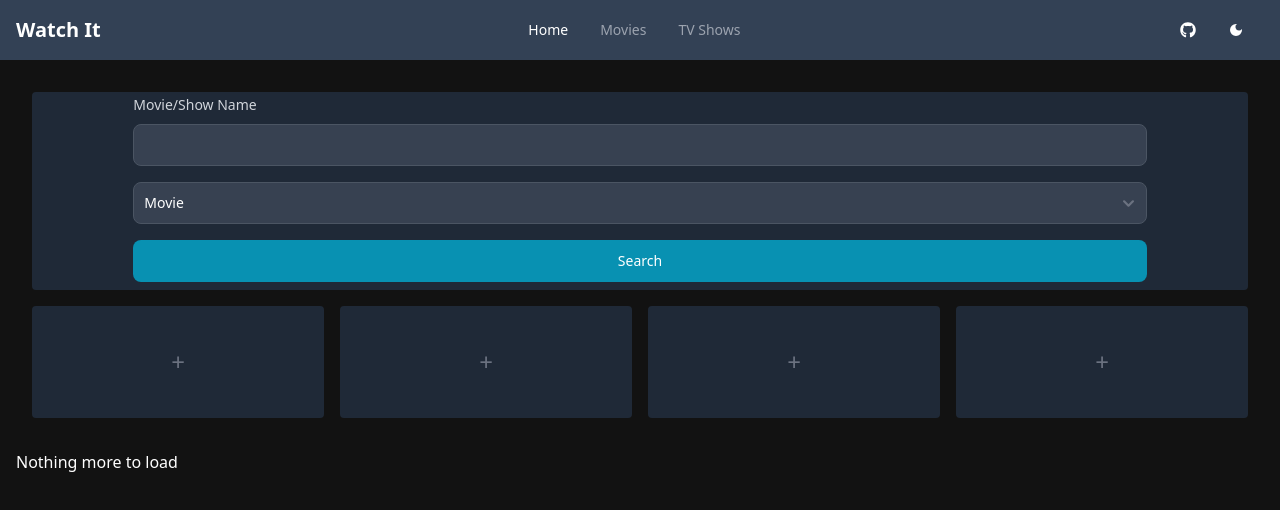
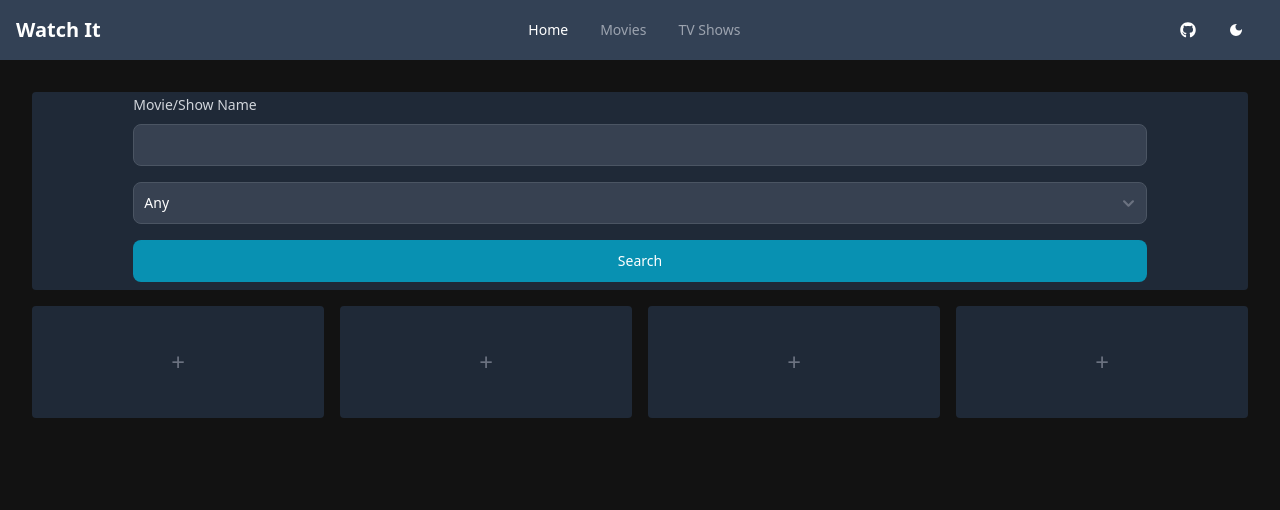
Before and after one commit to daniel-sockness/watch-it, a Next.js app: page / in a window 1280 px wide. Shown: the top 510 px of the page. Built offline with nearby package versions, Linux system fonts and the light colour scheme; no server answers.

Commit message:
Removed infinite scroll due to rate limit on TMDB api (Will investigate workaround later)

```diff
--- a/pages/index.tsx
+++ b/pages/index.tsx
@@ -1,58 +1,21 @@
+//TODO Add Infinite Scroll to this page
+
 import { Label, TextInput, Select, Button } from "flowbite-react";
-import React, { useEffect, useState } from "react";
+import { useState } from "react";
 import axios from "axios";
-import { useInView } from "react-intersection-observer";
-import { useInfiniteQuery, useQueryClient } from "react-query";
 export default function Home() {
-	const queryClient = useQueryClient();
+	const [data, setData] = useState([]);
 	const [title, setTitle] = useState("");
-	const [type, setType] = useState("movie");
+	const [type, setType] = useState("all");
 	const handleSubmit = async () => {
 		console.log("Clicked submitting search");
 		var response = await axios.post("/api/search", {
 			search: title,
 			type: type,
 		});
+		setData(response.data);
 		console.log(response.data);
 	};
-
-	const { ref, inView } = useInView();
-
-	const {
-		status,
-		data,
-		error,
-		isFetching,
-		isFetchingNextPage,
-		isFetchingPreviousPage,
-		fetchNextPage,
-		fetchPreviousPage,
-		hasNextPage,
-		hasPreviousPage,
-	} = useInfiniteQuery(
-		["search"],
-		async ({ pageParam = 1 }) => {
-			const res = await axios.post("/api/search", {
-				search: title,
-				type: type,
-				page: pageParam,
-			});
-			return res.data;
-		},
-		{
-			getNextPageParam: (lastPage) => {
-				return lastPage.page < lastPage.total_pages // Here I'm assuming you have access to the total number of pages
-					? lastPage.page + 1
-					: undefined; // If there is not a next page, getNextPageParam will return undefined and the hasNextPage boolean will be set to 'false'
-			},
-		}
-	);
-	useEffect(() => {
-		if (inView) {
-			fetchNextPage();
-		}
-	}, [inView]);
-
 	return (
 		<div className="p-4">
 			<div className="p-4 rounded-lg dark:border-gray-700">
@@ -67,10 +30,7 @@ export default function Home() {
 								required
 								type="text"
 								value={title}
-								onChange={(e) => {
-									setTitle(e.currentTarget.value);
-									queryClient.resetQueries();
-								}}
+								onChange={(e) => setTitle(e.currentTarget.value)}
 							/>
 						</div>
 						<Select
@@ -79,6 +39,7 @@ export default function Home() {
 							required
 							onChange={(e) => setType(e.currentTarget.value)}
 						>
+							<option value="any">Any</option>
 							<option value="movie">Movie</option>
 							<option value="series">Show</option>
 						</Select>
@@ -102,17 +63,6 @@ export default function Home() {
 					</div>
 				</div>
 			</div>
-			<button
-				ref={ref}
-				onClick={() => fetchNextPage()}
-				disabled={!hasNextPage || isFetchingNextPage}
-			>
-				{isFetchingNextPage
-					? "Loading more..."
-					: hasNextPage
-					? "Load Newer"
-					: "Nothing more to load"}
-			</button>
 		</div>
 	);
 }
```
